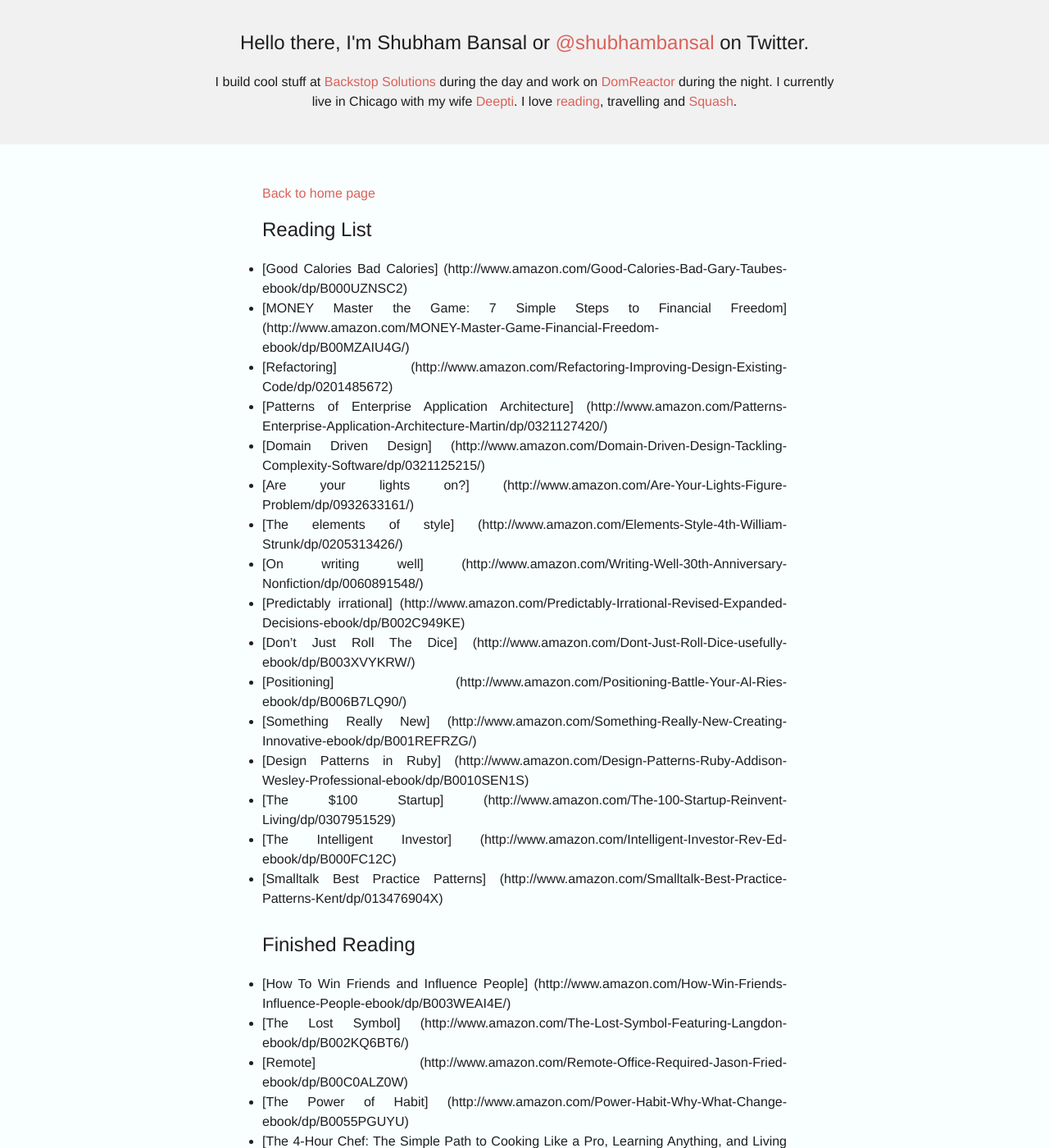
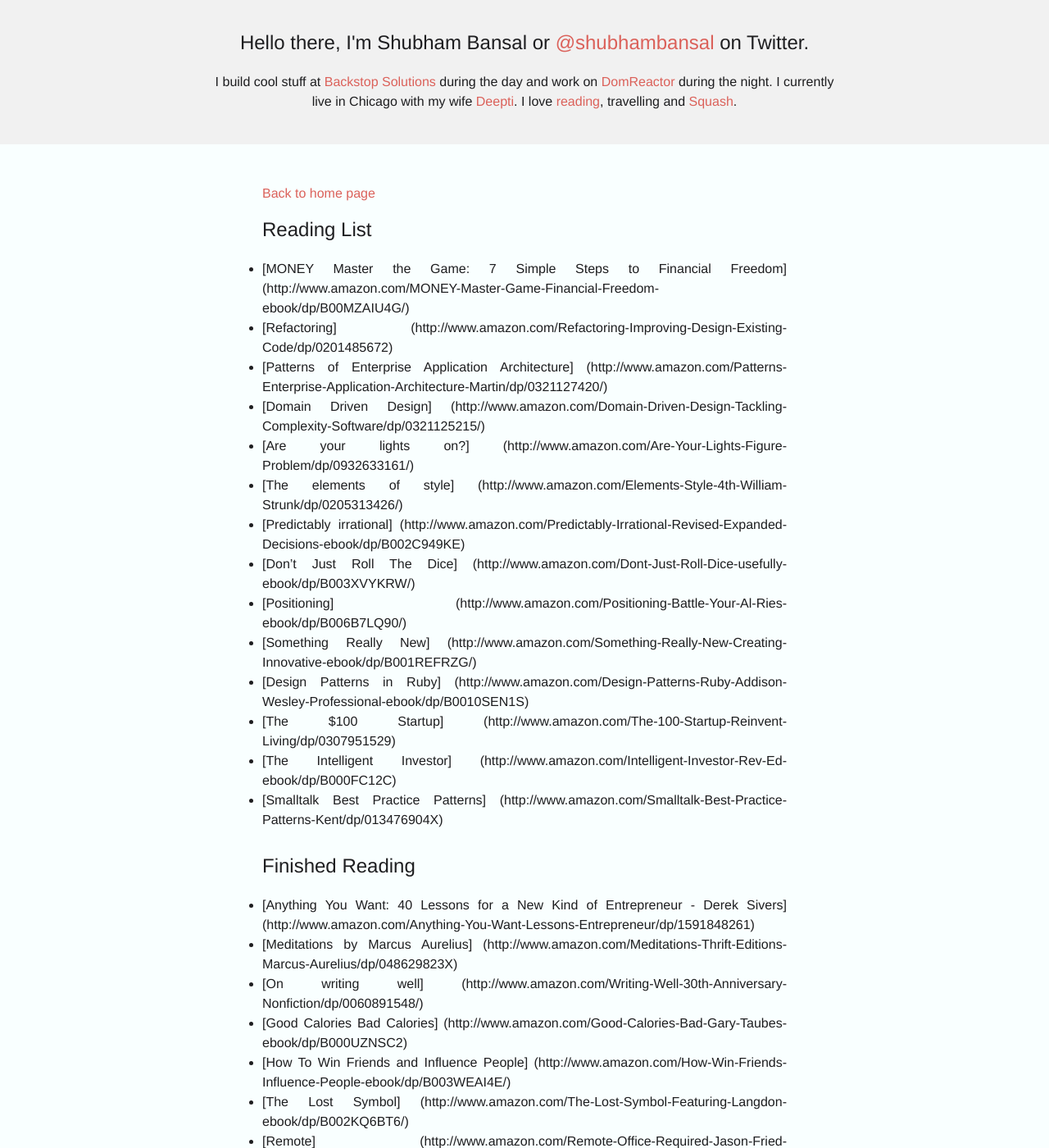
Before and after one commit to sbansal/sbansal-personal-website, a Jekyll site: the page built from reading.md, in a window 1280 px wide and 1400 px high. Shown: the whole window at 82% size. Built offline with Jekyll 4.4.1, drawn with Linux system fonts in a browser that asks for light colours; Markdown is read by kramdown in place of the engine named in the settings.

Commit message:
updated the reading list

```diff
--- a/reading.md
+++ b/reading.md
@@ -42,6 +38,14 @@ title: Reading List
 
 
 # Finished Reading
+* [Anything You Want: 40 Lessons for a New Kind of Entrepreneur - Derek Sivers]
+(http://www.amazon.com/Anything-You-Want-Lessons-Entrepreneur/dp/1591848261)
+* [Meditations by Marcus Aurelius]
+(http://www.amazon.com/Meditations-Thrift-Editions-Marcus-Aurelius/dp/048629823X)
+* [On writing well]
+(http://www.amazon.com/Writing-Well-30th-Anniversary-Nonfiction/dp/0060891548/)
+* [Good Calories Bad Calories]
+(http://www.amazon.com/Good-Calories-Bad-Gary-Taubes-ebook/dp/B000UZNSC2)
 * [How To Win Friends and Influence People]
 (http://www.amazon.com/How-Win-Friends-Influence-People-ebook/dp/B003WEAI4E/)
 * [The Lost Symbol]
```
Also changed, not shown: other parts of reading.md (+0 -4 lines).
